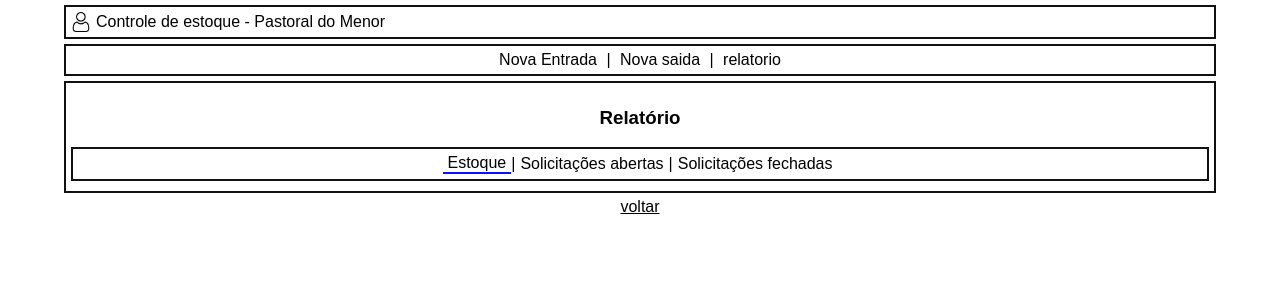
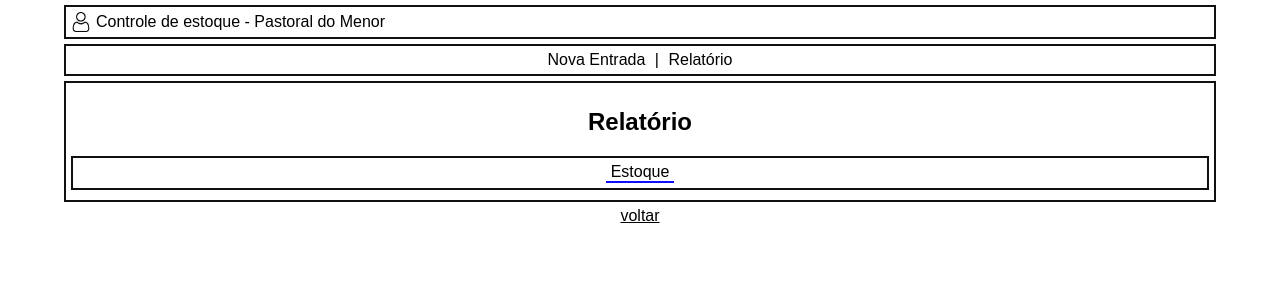
Before and after one commit to HenriAdh/pastoral-do-menor, a React (Create React App) app in the folder front/: page /home/relatorio in a window 1280 px wide. Shown: the top 300 px of the page. Built offline with nearby package versions, Linux system fonts and the light colour scheme.

Commit message:
vercel config

```diff
--- a/front/src/components/table.jsx
+++ b/front/src/components/table.jsx
@@ -1,13 +1,13 @@
 import React from "react";
 
 
-export const TableHeader = ({ dataHeader }) => {
+export const TableHeader = ({ dataHeader, focus }) => {
     return (
         <thead>
             <tr>
                 {
                     dataHeader.map(colunm => {
-                        const item = colunm === 'DESCRICAO'?
+                        const item = colunm === focus?
                             <th key={colunm} className="DivBox fullwidth">{colunm}</th>
                         :
                             <th key={colunm} className="DivBox autowidth">{colunm}</th>
@@ -40,13 +40,13 @@ export const TableBody = ({ dataBody }) => {
     )
 }
 
-const Table = ({ dataTable }) => {
+const Table = ({ dataTable, focus='' }) => {
     const dataHeader = Object.keys(dataTable[0])
     return (
         <div>
             <table>
-                <TableHeader dataHeader={dataHeader}/>
-                <TableBody dataBody={dataTable}/>
+                <TableHeader dataHeader={dataHeader} focus={focus} />
+                <TableBody dataBody={dataTable} />
             </table>
         </div>
     )
--- a/front/src/pages/admin.jsx
+++ b/front/src/pages/admin.jsx
@@ -12,12 +12,13 @@ const Admin = () => {
         let isAdmin;
         const result = await getUid();
         isAdmin = result ? await callbackend('login?search='+result, 'GET') : false;
-        console.log(isAdmin.adm);
         return isAdmin.adm
     };
     useEffect(() => {
+
+
         setAdm(verifyAdmin)
-        adm ? console.log('admin') : navigate('/home/relatorio/estoque');
+        adm ? console.log('') : navigate('/home/relatorio/estoque');
     }, [navigate, adm]);
 
     return (
--- a/front/src/pages/homePage.jsx
+++ b/front/src/pages/homePage.jsx
@@ -20,9 +20,7 @@ const HomePage = () => {
                 <div className="DivBox">
                     <Link to='nova-entrada' className="margin button link">Nova Entrada</Link>
                     <span> | </span>
-                    <Link to='nova-saida' className="margin button link">Nova saida</Link>
-                    <span> | </span>
-                    <Link to='relatorio/estoque' className="margin button link">relatorio</Link>
+                    <Link to='relatorio/estoque' className="margin button link">Relatório</Link>
                 </div>
                 <div className="DivBox">
                     <Suspense fallback={<h1>Carregando...</h1>} >
--- a/front/src/pages/register.jsx
+++ b/front/src/pages/register.jsx
@@ -38,7 +38,6 @@ const Register =() =>{
             adm: arrayUser.chkAdm === 'on',
         }
         try {
-            console.log(arrayUser);
             const newSignUp = await signUp(arrayUser.edtEmail, arrayUser.edtPass);
             if (newSignUp) {
                 obj = {...obj, uid : newSignUp.user.uid}
@@ -46,7 +45,6 @@ const Register =() =>{
                 return result.text();
             }
         } catch (err) {
-            console.log(err);
             return err;
         }
     }
--- a/front/src/pages/subPages/new-entry.jsx
+++ b/front/src/pages/subPages/new-entry.jsx
@@ -34,7 +34,7 @@ const NewEntry = () => {
 
     return(
         <div>
-            <h1>Nova entrada</h1>
+            <h2>Nova entrada</h2>
             <form action={""} className={css.form} onSubmit={handleSubmit}>
                 <div className={css.inputs}>
                     <InputField
@@ -45,7 +45,7 @@ const NewEntry = () => {
                     />
                     <InputField
                         id={'edtMaterial'}
-                        label={'Material'}
+                        label={'Nome'}
                         onInput={(e) => handleChange(e)}
                         required={true}
                     />
@@ -69,7 +69,7 @@ const NewEntry = () => {
                     />
                     <InputField
                         id={'edtLocation'}
-                        label={'Origem'}
+                        label={'Localização'}
                         onInput={(e) => handleChange(e)}
                         required={true}
                     />
--- a/front/src/pages/subPages/report.jsx
+++ b/front/src/pages/subPages/report.jsx
@@ -1,4 +1,4 @@
-import React, { useState } from "react";
+import React, { Suspense, useState } from "react";
 import { Link, Outlet } from "react-router-dom";
 
 const Report = () => {
@@ -6,7 +6,7 @@ const Report = () => {
 
     return(
         <div>
-            <h3>{page}</h3>
+            <h2>{page}</h2>
             <div className="DivBox center hcenter">
                 <div
                     onClick={()=>setPage('Relatório')}
@@ -14,22 +14,10 @@ const Report = () => {
                 >
                     <Link to='estoque' className="margin button link">Estoque</Link>
                 </div>
-                <span> | </span>
-                <div
-                    onClick={()=>setPage('Solicitações abertas')}
-                    className={page==='Solicitações abertas'?'selected':''}
-                >
-                    <Link to='solicitacoes-abertas' className="margin button link">Solicitações abertas</Link>
-                </div>
-                <span> | </span>
-                <div
-                    onClick={()=>setPage('Solicitações fechadas')}
-                    className={page==='Solicitações fechadas'?'selected':''}
-                >
-                    <Link to='solicitacoes-fechadas' className="margin button link">Solicitações fechadas</Link>
-                </div>
             </div>
-            <Outlet />
+            <Suspense fallback={<h1>Carregando...</h1>} >
+                <Outlet />
+            </Suspense>
         </div>
     )
 }
--- a/front/src/pages/subPages/reports/stock.jsx
+++ b/front/src/pages/subPages/reports/stock.jsx
@@ -10,10 +10,10 @@ const Stock = () => {
         const fetchDataTable = async () => {
             const url = '/getItens?active=1';
             const method = 'GET'
-            const result = await callbackend(url, method)
+            const result = await callbackend(url, method);
+            const dbData = await result.json();
 
-            const prevData = [
-                await result.map((item)=>{
+            const prevData = dbData.map((item)=>{
                 return {
                     'ID': item.id,
                     'Material': item.material,
@@ -23,8 +23,8 @@ const Stock = () => {
                     'Categoria': item.category,
                     'Localização': item.location,
                 }
-                })
-            ]
+            });
+
             setData(prevData);
         }
 
@@ -43,12 +43,11 @@ const Stock = () => {
         }
     ];
 
-    console.log(data);
-
     return(
         <div className="horizontalscroll">
             <Table
-                dataTable={data ? data : dataTeste}
+                dataTable={data.length > 0 ? data : dataTeste}
+                focus={"Descrição"}
             />
         </div>
     )
```
Also changed, not shown: 1 other file (tests, documents, lock files or other folders). Lines whose indentation alone changed are shown as unchanged.
